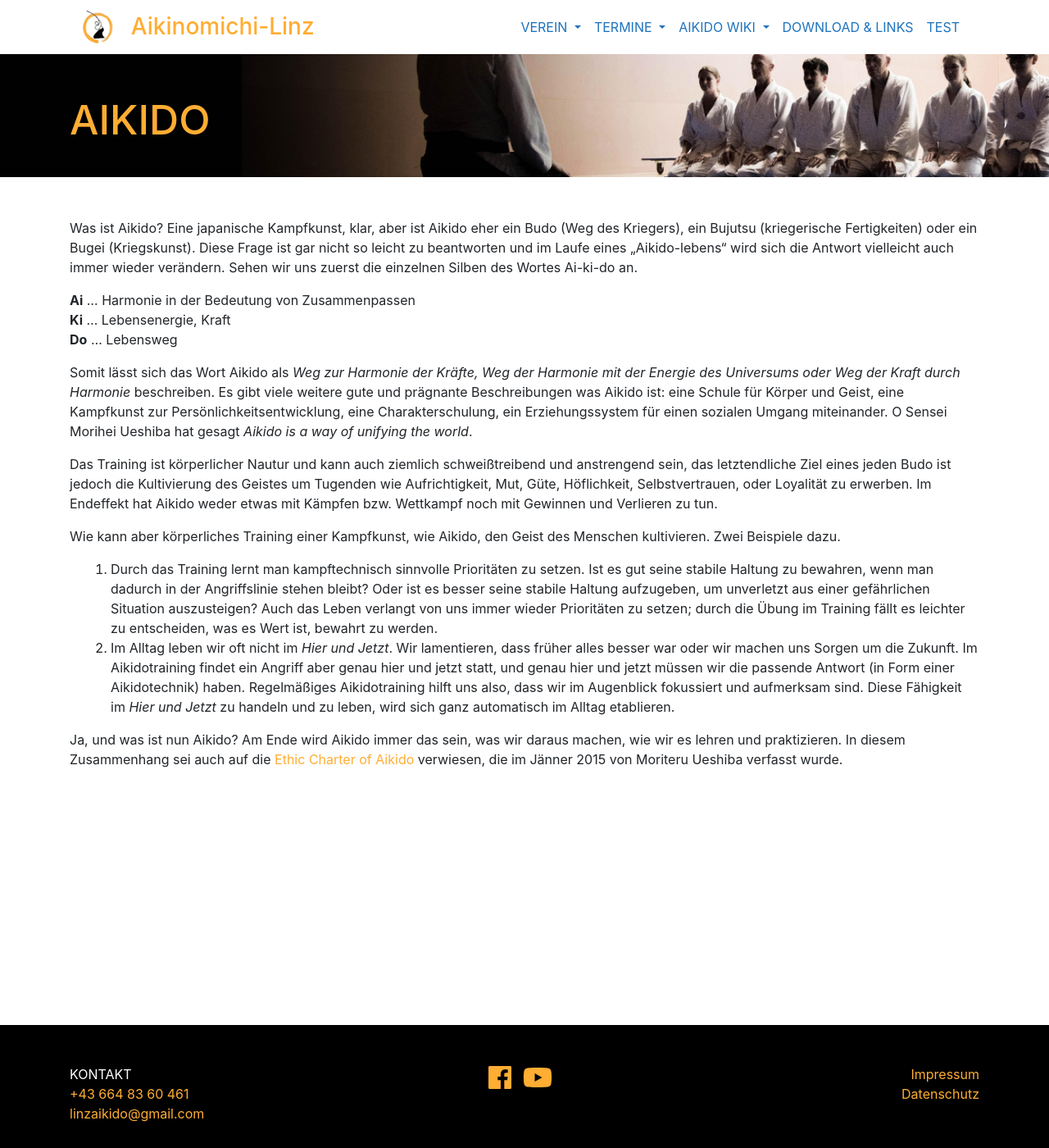
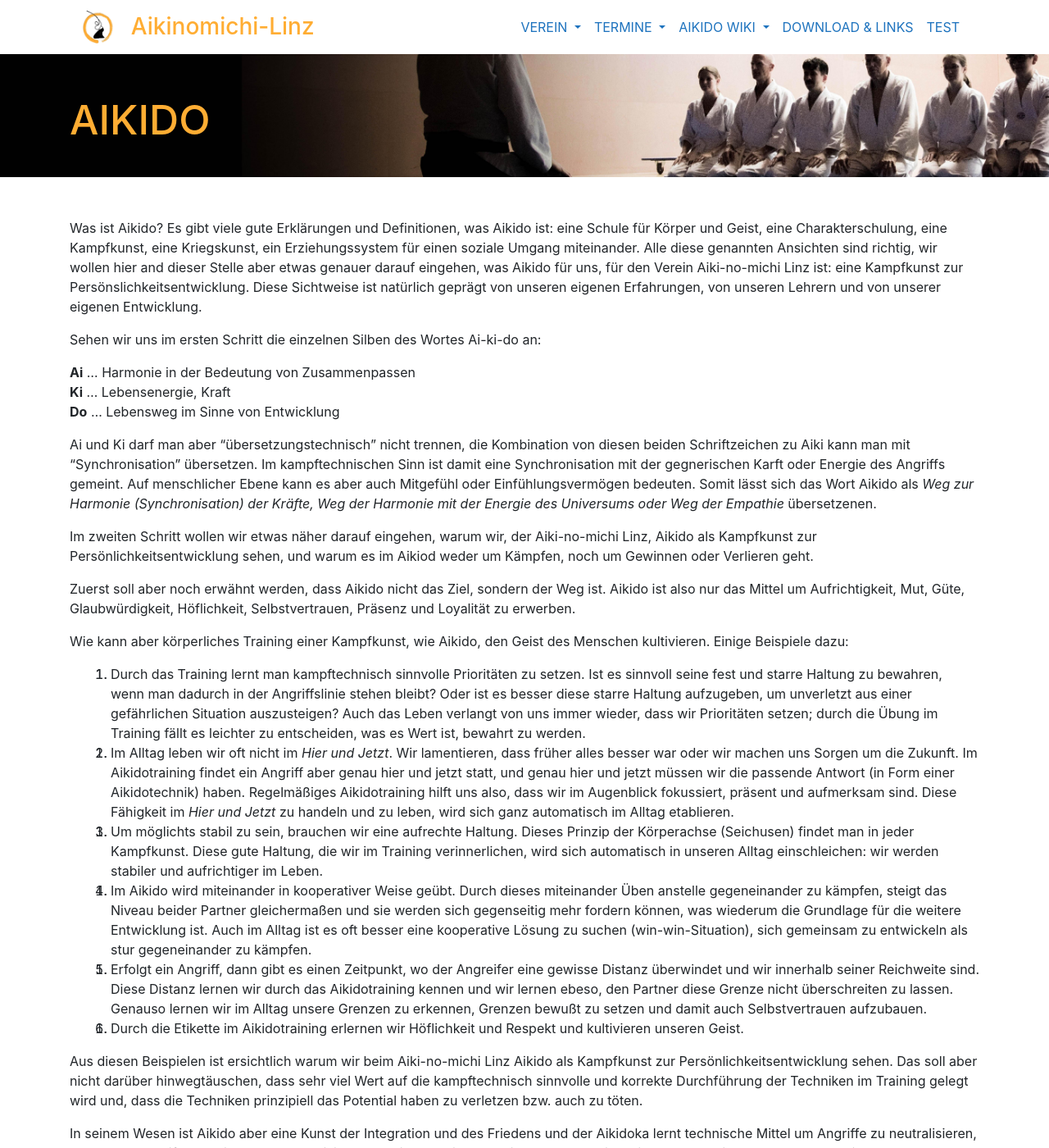
Before and after one commit to TWachs/aikinomichi-linz, a Jekyll site: the page built from aikido.md, in a window 1280 px wide and 1400 px high. Shown: the whole window at 82% size. Built offline with Jekyll 4.4.1, drawn with Linux system fonts in a browser that asks for light colours; nearby versions of some CDN libraries; some of the changed text lies outside the part shown.

Commit message:
Update aikido.md
Update: Was ist Aikido für den Aiki-no-michi Linz

```diff
--- a/aikido.md
+++ b/aikido.md
@@ -9,21 +9,38 @@
 </style>
 
 <div class="container block" markdown="1">
-Was ist Aikido? Eine japanische Kampfkunst, klar, aber ist Aikido eher ein Budo (Weg des Kriegers), ein Bujutsu (kriegerische Fertigkeiten) oder ein Bugei (Kriegskunst). Diese Frage ist gar nicht so leicht zu beantworten und im Laufe eines „Aikido-lebens“ wird sich die Antwort vielleicht auch immer wieder verändern. Sehen wir uns zuerst die einzelnen Silben des Wortes Ai-ki-do an.
+Was ist Aikido? Es gibt viele gute Erklärungen und Definitionen, was Aikido ist: eine Schule für Körper und Geist, eine Charakterschulung, eine Kampfkunst, eine Kriegskunst, ein Erziehungssystem für einen soziale Umgang miteinander. Alle diese genannten Ansichten sind richtig, wir wollen hier and dieser Stelle aber etwas genauer darauf eingehen, was Aikido für uns, für den Verein Aiki-no-michi Linz ist: eine Kampfkunst zur Persönslichkeitsentwicklung. Diese Sichtweise ist natürlich geprägt von unseren eigenen Erfahrungen, von unseren Lehrern und von unserer eigenen Entwicklung.
+
+Sehen wir uns im ersten Schritt die einzelnen Silben des Wortes Ai-ki-do an:
 
 **Ai** … Harmonie in der Bedeutung von Zusammenpassen
 **Ki** … Lebensenergie, Kraft
-**Do** … Lebensweg
+**Do** … Lebensweg im Sinne von Entwicklung
 
-Somit lässt sich das Wort Aikido als _Weg zur Harmonie der Kräfte, Weg der Harmonie mit der Energie des Universums oder Weg der Kraft durch Harmonie_ beschreiben. Es gibt viele weitere gute und prägnante Beschreibungen was Aikido ist: eine Schule für Körper und Geist, eine Kampfkunst zur Persönlichkeitsentwicklung, eine Charakterschulung, ein Erziehungssystem für einen sozialen Umgang miteinander. O Sensei Morihei Ueshiba hat gesagt _Aikido is a way of unifying the world_.
+Ai und Ki darf man aber "übersetzungstechnisch" nicht trennen, die Kombination von diesen beiden Schriftzeichen zu Aiki kann man mit "Synchronisation" übersetzen. Im kampftechnischen Sinn ist damit eine Synchronisation mit der gegnerischen Karft oder Energie des Angriffs gemeint. Auf menschlicher Ebene kann es aber auch Mitgefühl oder Einfühlungsvermögen bedeuten. Somit lässt sich das Wort Aikido als _Weg zur Harmonie (Synchronisation) der Kräfte, Weg der Harmonie mit der Energie des Universums oder Weg der Empathie_ übersetzenen.
 
-Das Training ist körperlicher Nautur und kann auch ziemlich schweißtreibend und anstrengend sein, das letztendliche Ziel eines jeden Budo ist jedoch die Kultivierung des Geistes um Tugenden wie Aufrichtigkeit, Mut, Güte, Höflichkeit, Selbstvertrauen, oder Loyalität zu erwerben. Im Endeffekt hat Aikido weder etwas mit Kämpfen bzw. Wettkampf noch mit Gewinnen und Verlieren zu tun.
+Im zweiten Schritt wollen wir etwas näher darauf eingehen, warum wir, der Aiki-no-michi Linz, Aikido als Kampfkunst zur Persönlichkeitsentwicklung sehen, und warum es im Aikiod weder um Kämpfen, noch um Gewinnen oder Verlieren geht.
 
-Wie kann aber körperliches Training einer Kampfkunst, wie Aikido, den Geist des Menschen kultivieren. Zwei Beispiele dazu.
+Zuerst soll aber noch erwähnt werden, dass Aikido nicht das Ziel, sondern der Weg ist. Aikido ist also nur das Mittel um Aufrichtigkeit, Mut, Güte, Glaubwürdigkeit, Höflichkeit, Selbstvertrauen, Präsenz und Loyalität zu erwerben.
 
-* Durch das Training lernt man kampftechnisch sinnvolle Prioritäten zu setzen. Ist es gut seine stabile Haltung zu bewahren, wenn man dadurch in der Angriffslinie stehen bleibt? Oder ist es besser seine stabile Haltung aufzugeben, um unverletzt aus einer gefährlichen Situation auszusteigen? Auch das Leben verlangt von uns immer wieder Prioritäten zu setzen; durch die Übung im Training fällt es leichter zu entscheiden, was es Wert ist, bewahrt zu werden.
-* Im Alltag leben wir oft nicht im _Hier und Jetzt_. Wir lamentieren, dass früher alles besser war oder wir machen uns Sorgen um die Zukunft. Im Aikidotraining findet ein Angriff aber genau hier und jetzt statt, und genau hier und jetzt müssen wir die passende Antwort (in Form einer Aikidotechnik) haben. Regelmäßiges Aikidotraining hilft uns also, dass wir im Augenblick fokussiert und aufmerksam sind. Diese Fähigkeit im _Hier und Jetzt_ zu handeln und zu leben, wird sich ganz automatisch im Alltag etablieren.
+Wie kann aber körperliches Training einer Kampfkunst, wie Aikido, den Geist des Menschen kultivieren. Einige Beispiele dazu:
 
-Ja, und was ist nun Aikido? Am Ende wird Aikido immer das sein, was wir daraus machen, wie wir es lehren und praktizieren. In diesem Zusammenhang sei auch auf die [Ethic Charter of Aikido](http://www.aikikai.or.jp/eng/pdf/rinri.pdf) verwiesen, die im Jänner 2015 von Moriteru Ueshiba verfasst wurde.
+* 1. Durch das Training lernt man kampftechnisch sinnvolle Prioritäten zu setzen. Ist es sinnvoll seine fest und starre Haltung zu bewahren, wenn man dadurch in der Angriffslinie stehen bleibt? Oder ist es besser diese starre Haltung aufzugeben, um unverletzt aus einer gefährlichen Situation auszusteigen? Auch das Leben verlangt von uns immer wieder, dass wir Prioritäten setzen; durch die Übung im Training fällt es leichter zu entscheiden, was es Wert ist, bewahrt zu werden.
+
+* 2. Im Alltag leben wir oft nicht im _Hier und Jetzt_. Wir lamentieren, dass früher alles besser war oder wir machen uns Sorgen um die Zukunft. Im Aikidotraining findet ein Angriff aber genau hier und jetzt statt, und genau hier und jetzt müssen wir die passende Antwort (in Form einer Aikidotechnik) haben. Regelmäßiges Aikidotraining hilft uns also, dass wir im Augenblick fokussiert, präsent und aufmerksam sind. Diese Fähigkeit im _Hier und Jetzt_ zu handeln und zu leben, wird sich ganz automatisch im Alltag etablieren.
+
+* 3. Um möglichts stabil zu sein, brauchen wir eine aufrechte Haltung. Dieses Prinzip der Körperachse (Seichusen) findet man in jeder Kampfkunst. Diese gute Haltung, die wir im Training verinnerlichen, wird sich automatisch in unseren Alltag einschleichen: wir werden stabiler und aufrichtiger im Leben.
+
+* 4. Im Aikido wird miteinander in kooperativer Weise geübt. Durch dieses miteinander Üben anstelle gegeneinander zu kämpfen, steigt das Niveau beider Partner gleichermaßen und sie werden sich gegenseitig mehr fordern können, was wiederum die Grundlage für die weitere Entwicklung ist. Auch im Alltag ist es oft besser eine kooperative Lösung zu suchen (win-win-Situation), sich gemeinsam zu entwickeln als stur gegeneinander zu kämpfen.
+
+* 5. Erfolgt ein Angriff, dann gibt es einen Zeitpunkt, wo der Angreifer eine gewisse Distanz überwindet und wir innerhalb seiner Reichweite sind. Diese Distanz lernen wir durch das Aikidotraining kennen und wir lernen ebeso, den Partner diese Grenze nicht überschreiten zu lassen. Genauso lernen wir im Alltag unsere Grenzen zu erkennen, Grenzen bewußt zu setzen und damit auch Selbstvertrauen aufzubauen.
+
+* 6. Durch die Etikette im Aikidotraining erlernen wir Höflichkeit und Respekt und kultivieren unseren Geist.
+
+Aus diesen Beispielen ist ersichtlich warum wir beim Aiki-no-michi Linz Aikido als Kampfkunst zur Persönlichkeitsentwicklung sehen. Das soll aber nicht darüber hinwegtäuschen, dass sehr viel Wert auf die kampftechnisch sinnvolle und korrekte Durchführung der Techniken im Training gelegt wird und, dass die Techniken prinzipiell das Potential haben zu verletzen bzw. auch zu töten.
+
+In seinem Wesen ist Aikido aber eine Kunst der Integration und des Friedens und der Aikidoka lernt technische Mittel um Angriffe zu neutralisieren, ohne den Angreifer dabei zu verletzen. Aikido ermöglicht somit Empathie und Menschlichkeit sogar noch innerhalb der körperlichen Auseiandersetzung, und damit ist es ziemlich einzigartig in der Welt der Kampfkünste.
+
+In diesem Zusammenhang sei auch auf die [Ethic Charter of Aikido](http://www.aikikai.or.jp/eng/pdf/rinri.pdf) verwiesen, die im Jänner 2015 von Moriteru Ueshiba verfasst wurde.
 
 </div>
```
